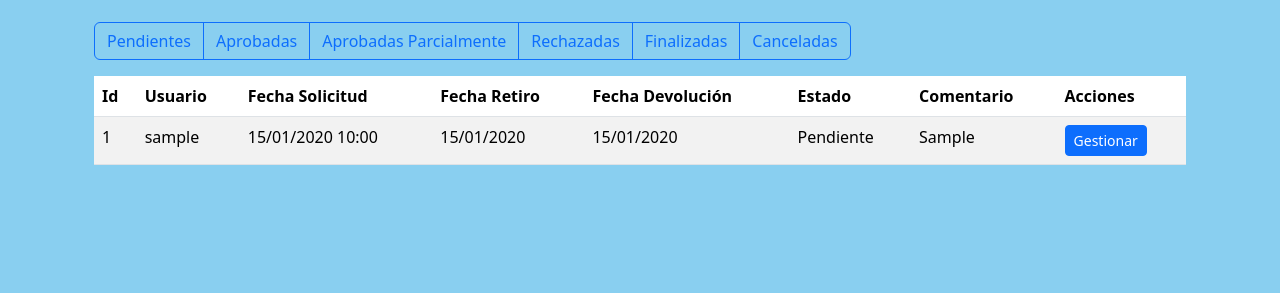
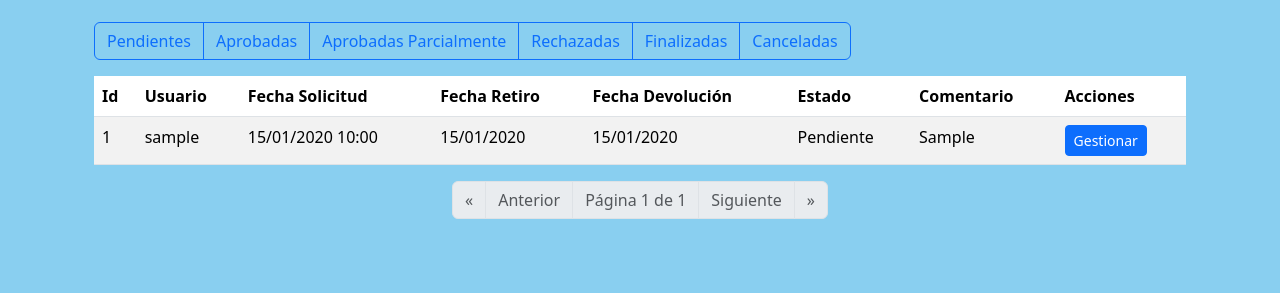
Before and after one commit to ConstanzaPavez/srvSIGEM, a Django app: page /control_solicitudes/ in a window 1280 px wide. Shown: the part 188-481 px from the top of the page. Run offline with Django 4.2, Linux system fonts and the light colour scheme; a user stored in the database is signed in; tables that the repository leaves empty hold one stand-in row (values such as "Sample post"); parts of the project's set-up code (start-up, migrations or seed data) failed here and were passed over; some libraries are stand-ins or nearby versions.

Commit message:
numeracion y paginacion

```diff
--- a/appSIGEM/templates/paginas/solicitudes/controladminsolicitud.html
+++ b/appSIGEM/templates/paginas/solicitudes/controladminsolicitud.html
@@ -6,21 +6,19 @@
 
   <!-- Filtros de estado -->
   <div class="btn-group mb-3" role="group" aria-label="Filtro de estado">
-
-    <a href="{% url 'control_solicitudes' %}?estado=Pend" class="btn btn-outline-primary {% if estado_filtrado == 'Pend' %}active{% endif %}" onclick="filtrarSinHistorial(event, '?estado=Pend')">Pendientes</a>
-    <a href="{% url 'control_solicitudes' %}?estado=APR" class="btn btn-outline-primary {% if estado_filtrado == 'APR' %}active{% endif %}" onclick="filtrarSinHistorial(event, '?estado=APR')">Aprobadas</a>
-    <a href="{% url 'control_solicitudes' %}?estado=PAR" class="btn btn-outline-primary {% if estado_filtrado == 'PAR' %}active{% endif %}" onclick="filtrarSinHistorial(event, '?estado=PAR')">Aprobadas Parcialmente</a>
-    <a href="{% url 'control_solicitudes' %}?estado=RECH" class="btn btn-outline-primary {% if estado_filtrado == 'RECH' %}active{% endif %}" onclick="filtrarSinHistorial(event, '?estado=RECH')">Rechazadas</a>
-    <a href="{% url 'control_solicitudes' %}?estado=FIN" class="btn btn-outline-primary {% if estado_filtrado == 'FIN' %}active{% endif %}" onclick="filtrarSinHistorial(event, '?estado=FIN')">Finalizadas</a>
-    <a href="{% url 'control_solicitudes' %}?estado=CAN" class="btn btn-outline-primary {% if estado_filtrado == 'CAN' %}active{% endif %}" onclick="filtrarSinHistorial(event, '?estado=CAN')">Canceladas</a>
+    <a href="?estado=Pend" class="btn btn-outline-primary {% if estado_filtrado == 'Pend' %}active{% endif %}">Pendientes</a>
+    <a href="?estado=APR" class="btn btn-outline-primary {% if estado_filtrado == 'APR' %}active{% endif %}">Aprobadas</a>
+    <a href="?estado=PAR" class="btn btn-outline-primary {% if estado_filtrado == 'PAR' %}active{% endif %}">Aprobadas Parcialmente</a>
+    <a href="?estado=RECH" class="btn btn-outline-primary {% if estado_filtrado == 'RECH' %}active{% endif %}">Rechazadas</a>
+    <a href="?estado=FIN" class="btn btn-outline-primary {% if estado_filtrado == 'FIN' %}active{% endif %}">Finalizadas</a>
+    <a href="?estado=CAN" class="btn btn-outline-primary {% if estado_filtrado == 'CAN' %}active{% endif %}">Canceladas</a>
   </div>
 
-
-  {% if solicitudes %}
+  {% if page_obj %}
   <table class="table table-striped">
     <thead>
       <tr>
-        <th>Id </th>
+        <th>Id</th>
         <th>Usuario</th>
         <th>Fecha Solicitud</th>
         <th>Fecha Retiro</th>
@@ -31,7 +29,7 @@
       </tr>
     </thead>
     <tbody>
-      {% for solicitud in solicitudes %}
+      {% for solicitud in page_obj %}
       <tr>
         <td>{{ solicitud.id }}</td>
         <td>{{ solicitud.usuario.username }}</td>
@@ -41,27 +39,50 @@
         <td>{{ solicitud.get_estado_display }}</td>
         <td>{{ solicitud.comentario_respuesta|default:" " }}</td>
         <td>
-        {% if solicitud.estado == 'PEND' or solicitud.estado == 'APR' or solicitud.estado == 'PAR' or solicitud.estado == 'RECH' or solicitud.estado == 'CAN' %}
-          <a href="{% url 'gestionar_solicitud' solicitud.id %}" class="btn btn-sm btn-primary">Gestionar</a>
-        {% else %}
-          <span class="text-muted"> </span>
-        {% endif %}
+          {% if solicitud.estado in 'PEND APR PAR RECH CAN' %}
+            <a href="{% url 'gestionar_solicitud' solicitud.id %}" class="btn btn-sm btn-primary">Gestionar</a>
+          {% else %}
+            <span class="text-muted"> </span>
+          {% endif %}
         </td>
       </tr>
       {% endfor %}
     </tbody>
   </table>
+
+  <!-- Paginación -->
+  <nav>
+    <ul class="pagination justify-content-center">
+      {% if page_obj.has_previous %}
+        <li class="page-item">
+          <a class="page-link" href="?estado={{ estado_filtrado }}&page=1">&laquo;</a>
+        </li>
+        <li class="page-item">
+          <a class="page-link" href="?estado={{ estado_filtrado }}&page={{ page_obj.previous_page_number }}">Anterior</a>
+        </li>
+      {% else %}
+        <li class="page-item disabled"><span class="page-link">&laquo;</span></li>
+        <li class="page-item disabled"><span class="page-link">Anterior</span></li>
+      {% endif %}
+
+      <li class="page-item disabled"><span class="page-link">Página {{ page_obj.number }} de {{ page_obj.paginator.num_pages }}</span></li>
+
+      {% if page_obj.has_next %}
+        <li class="page-item">
+          <a class="page-link" href="?estado={{ estado_filtrado }}&page={{ page_obj.next_page_number }}">Siguiente</a>
+        </li>
+        <li class="page-item">
+          <a class="page-link" href="?estado={{ estado_filtrado }}&page={{ page_obj.paginator.num_pages }}">&raquo;</a>
+        </li>
+      {% else %}
+        <li class="page-item disabled"><span class="page-link">Siguiente</span></li>
+        <li class="page-item disabled"><span class="page-link">&raquo;</span></li>
+      {% endif %}
+    </ul>
+  </nav>
+
   {% else %}
     <p>No hay solicitudes para mostrar.</p>
   {% endif %}
 </div>
-
-<!-- Script para evitar que el cambio de filtro se agregue al historial -->
-<script>
-  function filtrarSinHistorial(event, query) {
-    event.preventDefault();
-    const base = window.location.origin + window.location.pathname;
-    location.replace(base + query);
-  }
-</script>
 {% endblock %}
--- a/appSIGEM/views.py
+++ b/appSIGEM/views.py
@@ -39,7 +39,7 @@ from django.contrib.auth.tokens import default_token_generator
 from django.utils.http import urlsafe_base64_decode
 from django.core.mail import EmailMessage
 from django.http import HttpResponseRedirect
-
+from django.core.paginator import Paginator
 
 
 User = get_user_model()  # Obtiene el modelo de usuario actual de Django
@@ -678,26 +678,28 @@ def listar_solicitudes(request):
 
 
 @login_required
+
 def control_admin_solicitud(request):
     if not request.user.is_staff:
         messages.error(request, "No tienes permiso para acceder a esta página.")
         return redirect('listar_solicitudes')
 
     estado = request.GET.get('estado', 'PEND').upper()
-
     estados_validos = ['PEND', 'APR', 'PAR', 'RECH', 'FIN', 'CAN']
 
     if estado in estados_validos:
-        solicitudes = Solicitud.objects.filter(estado=estado).order_by('-fecha_solicitud')
+        solicitudes_queryset = Solicitud.objects.filter(estado=estado).order_by('-fecha_solicitud')
     else:
-        solicitudes = Solicitud.objects.all().order_by('-fecha_solicitud')
+        solicitudes_queryset = Solicitud.objects.all().order_by('-fecha_solicitud')
+
+    paginator = Paginator(solicitudes_queryset, 10)  # Mostrar 10 solicitudes por página
+    page_number = request.GET.get('page')
+    page_obj = paginator.get_page(page_number)
 
     return render(request, 'paginas/solicitudes/controladminsolicitud.html', {
-        'solicitudes': solicitudes,
+        'page_obj': page_obj,
         'estado_filtrado': estado
     })
-
-
 
 
 
```
